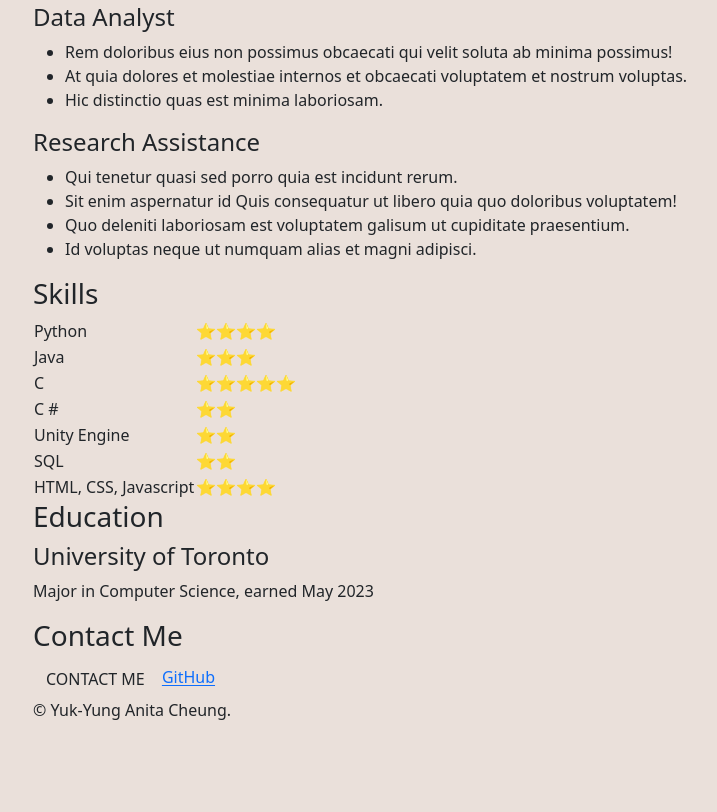
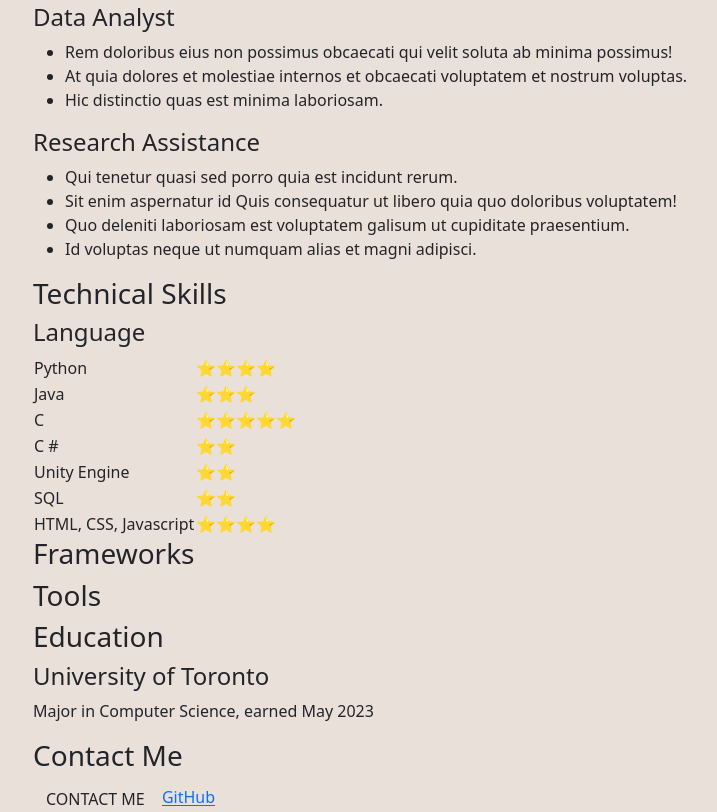
Before and after one commit to anitacheung83/Portfolio-Site, a plain HTML site: page index.html in a window 1280 px wide. Shown: the part 1716-2528 px from the top of the page, without its empty margins (95-812 px from the left). Before the commit the page ends 2454 px from the top, so only its background shows below. Drawn offline with nearby package versions, Linux system fonts and the light colour scheme.

Commit message:
Change: favicon

```diff
--- a/index.html
+++ b/index.html
@@ -8,10 +8,12 @@
     <!-- bootstrap link below -->
     <link href="https://cdn.jsdelivr.net/npm/bootstrap@5.2.3/dist/css/bootstrap.min.css" rel="stylesheet"
         integrity="sha384-rbsA2VBKQhggwzxH7pPCaAqO46MgnOM80zW1RWuH61DGLwZJEdK2Kadq2F9CUG65" crossorigin="anonymous">
+    <!-- Fonts Awesome Icon insertion -->
+    <script src="https://kit.fontawesome.com/43124feaf5.js" crossorigin="anonymous"></script>
     <!-- css stylesheet below -->
     <link rel="stylesheet" href="css/styles.css">
     <!-- favicon below -->
-    <link rel="icon" href="favicon.ico">
+    <link rel="icon" href="android-chrome-512x512.png">
 
     <title>Yuk-Yung Anita Cheung</title>
 </head>
@@ -100,7 +102,8 @@
 
     <!-- This part is the Skills -->
     <div class="container-fluid skills">
-        <h3>Skills</h3>
+        <h3>Technical Skills</h3>
+        <h4>Language</h4>
         <table>
             <tr>
                 <td>Python</td>
@@ -131,6 +134,8 @@
                 <td>⭐️⭐️⭐️⭐️</td>
             </tr>
         </table>
+        <h3>Frameworks</h3>
+        <h3>Tools</h3>
     </div>
 
 
```
Also changed, not shown: android-chrome-512x512.png (added).
